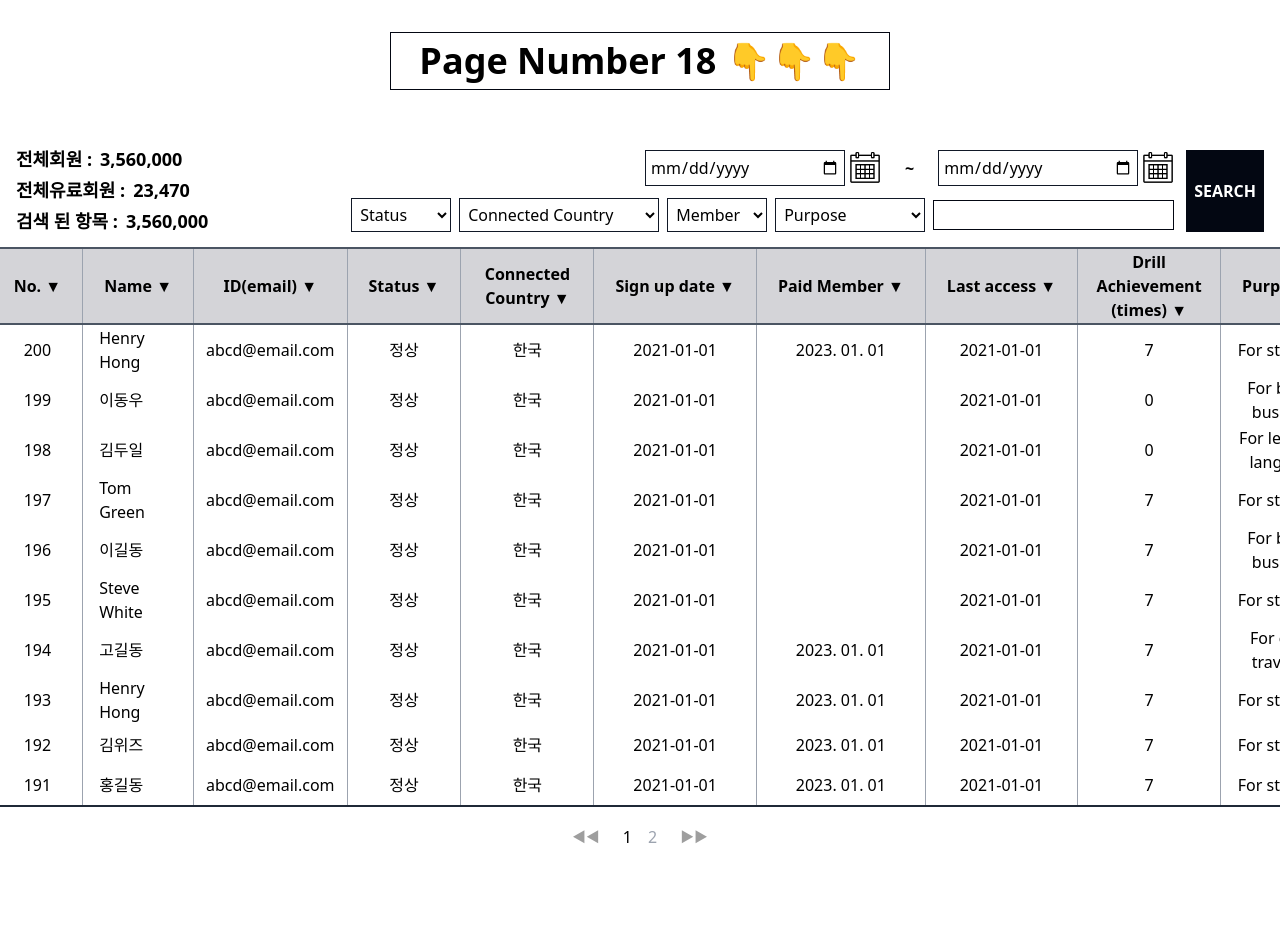
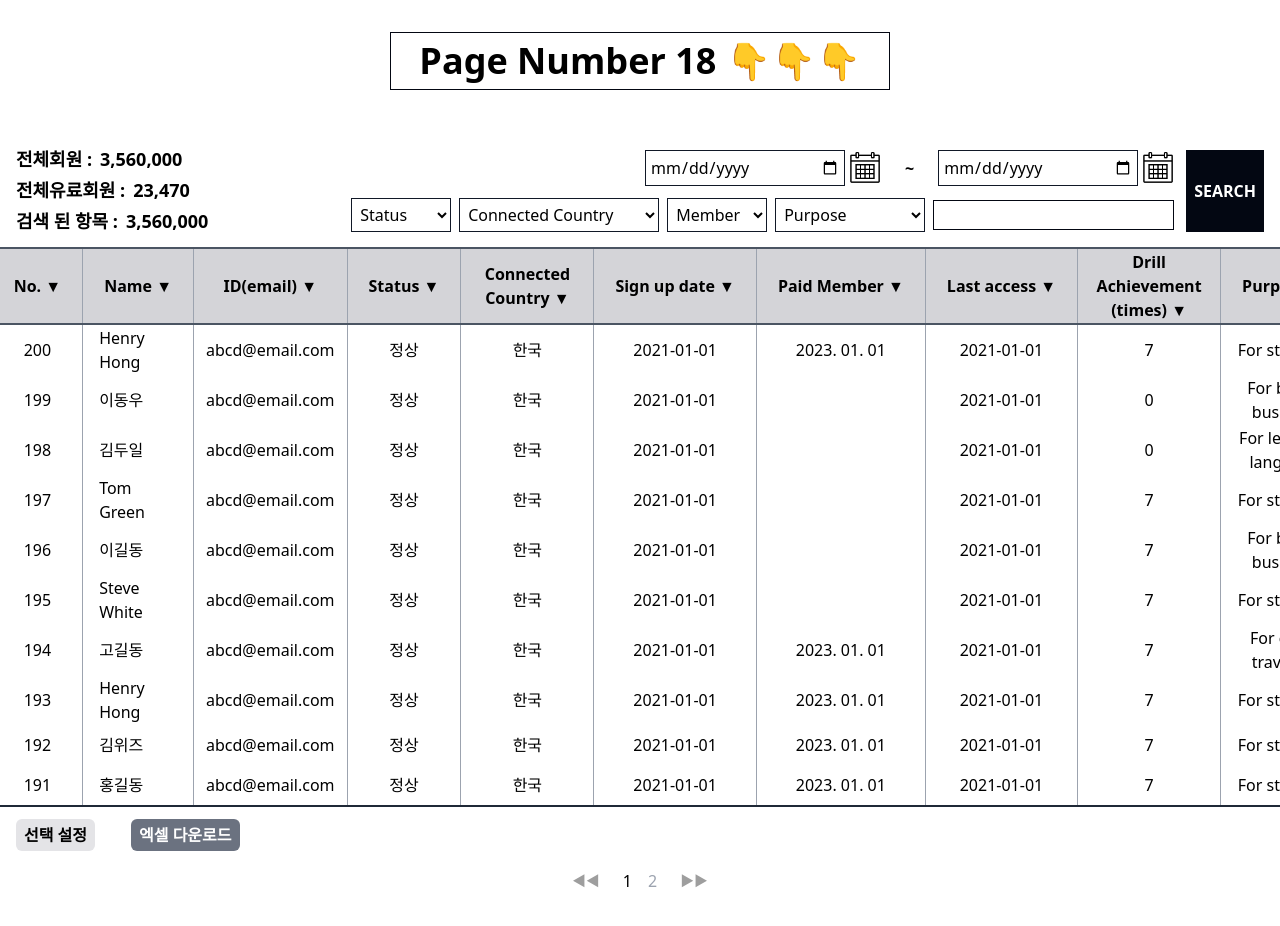
Before and after one commit to Faysel-Abdella/NexaCode-Just-Do-Project, a React (Vite) app: page / in a window 1280 px wide. Shown: the top 926 px of the page. Built offline with nearby package versions, Linux system fonts and the light colour scheme.

Commit message:
Complete page 18

```diff
--- a/src/pages/Page18.tsx
+++ b/src/pages/Page18.tsx
@@ -128,7 +128,7 @@ const Page18 = () => {
           </thead>
 
           <tbody className="border-b-2 border-gray-800">
-            {currentData.map((row) => (
+            {currentData.map((row, index) => (
               <tr key={row.number}>
                 <td className="py-2 border-r border-collapse border-gray-400  ">
                   <button className="text-center size-4 border-[2px]  border-gray-800 rounded-sm "></button>
@@ -163,6 +163,15 @@ const Page18 = () => {
             ))}
           </tbody>
         </table>
+
+        <div className="flex items-center gap-9 self-start mt-3">
+          <button className="bg-zinc-200 py-1 px-2 rounded-md font-semibold">
+            선택 설정
+          </button>
+          <button className="bg-gray-500 py-1 px-2 rounded-md font-semibold text-white">
+            엑셀 다운로드
+          </button>
+        </div>
 
         <div className=" flex items-center justify-center mb-6 h-[60px]">
           <button
```
